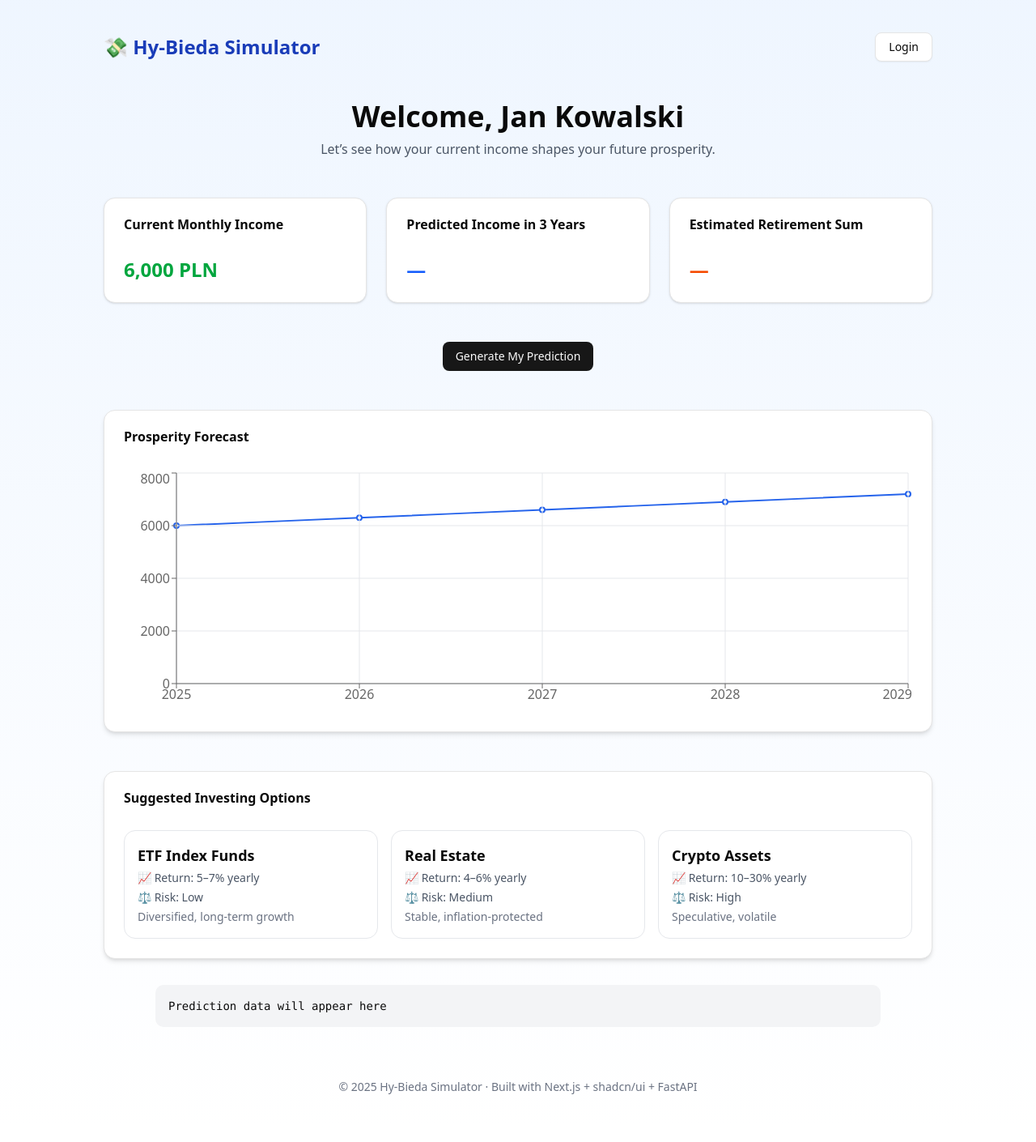
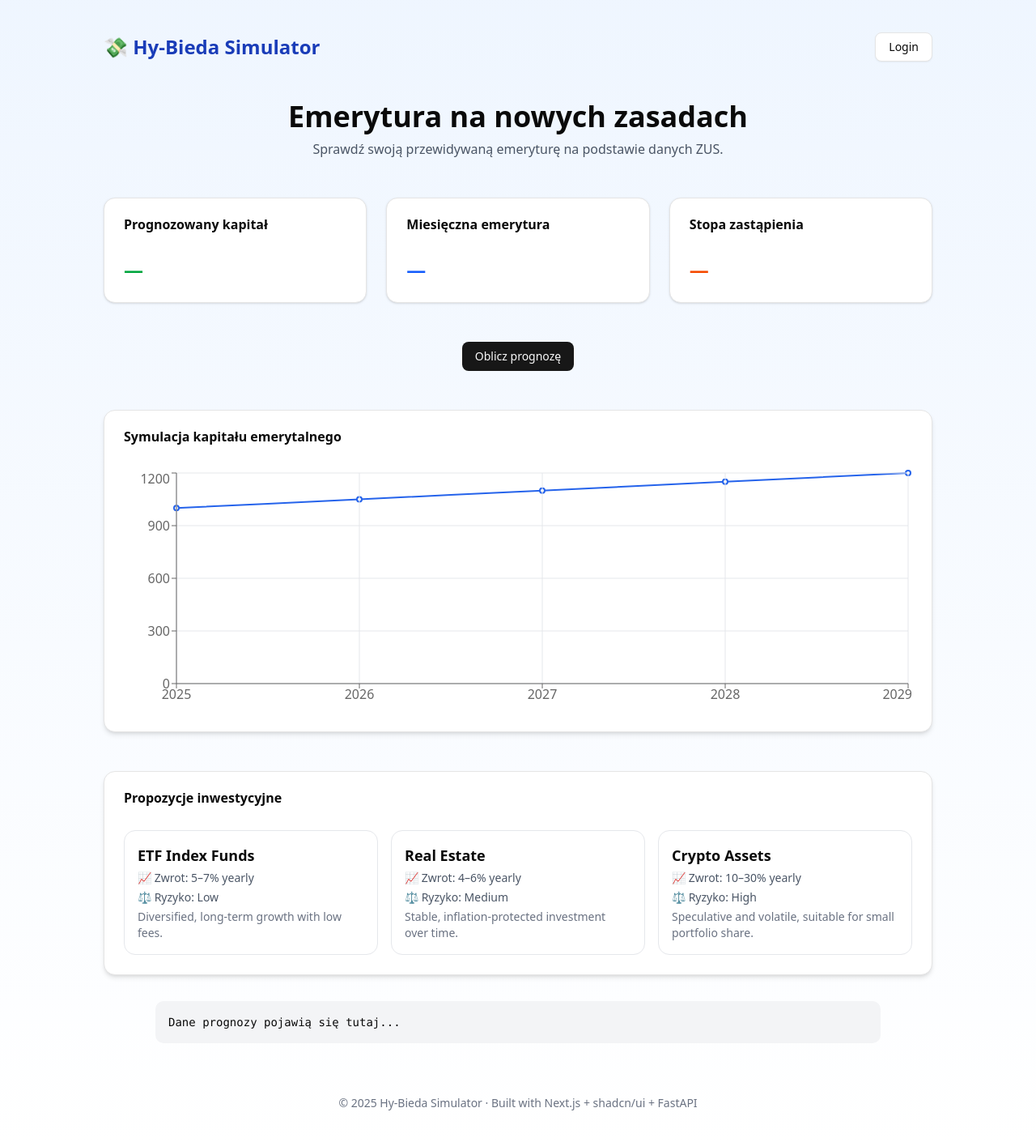
Before and after one commit to bieda-team/hy-bieda-simulator, a Next.js app in the folder frontend/: page / in a window 1280 px wide. Shown: the whole page at 81% size. Built offline with nearby package versions, Linux system fonts and the light colour scheme.

Commit message:
frontend

```diff
--- a/frontend/src/app/page.tsx
+++ b/frontend/src/app/page.tsx
@@ -3,7 +3,15 @@
 import { useState } from 'react'
 import { Card, CardContent, CardHeader, CardTitle } from '@/components/ui/card'
 import { Button } from '@/components/ui/button'
-import { LineChart, Line, CartesianGrid, XAxis, YAxis, Tooltip, ResponsiveContainer } from 'recharts'
+import {
+  LineChart,
+  Line,
+  CartesianGrid,
+  XAxis,
+  YAxis,
+  Tooltip,
+  ResponsiveContainer,
+} from 'recharts'
 
 export default function LandingPage() {
   const [loading, setLoading] = useState(false)
@@ -17,9 +25,20 @@ export default function LandingPage() {
         method: 'POST',
         headers: { 'Content-Type': 'application/json' },
         body: JSON.stringify({
-          income: 6000,
-          age: 35,
-          savings: 20000,
+          last_zus_year: 2024,
+          gender: 'Kobieta',
+          birth_month: 1,
+          birth_year: 1980,
+          total_contributions: 250000,
+          capital: 150000,
+          subaccount: 50000,
+          yearly_contributions: 30000,
+          retirement_age_years: 65,
+          retirement_age_months: 0,
+          start_work_year: 2000,
+          current_income: 8000,
+          ofe_member: true,
+          future_income_percent: 100,
         }),
       })
       const json = await res.json()
@@ -31,19 +50,37 @@ export default function LandingPage() {
     }
   }
 
-  // Fake prosperity data for chart (will later come from API)
-  const chartData =
-    prediction?.results ??
-    Array.from({ length: 5 }, (_, i) => ({
-      year: 2025 + i,
-      income: 6000 * (1 + 0.05 * i),
-    }))
+  // Simulated prosperity chart using prediction or placeholder data
+  const chartData = prediction
+    ? Array.from({ length: prediction.years_until_retirement + 1 }, (_, i) => ({
+        year: new Date().getFullYear() + i,
+        pension: prediction.estimated_monthly_pension * (i / (prediction.years_until_retirement || 1)),
+      }))
+    : Array.from({ length: 5 }, (_, i) => ({
+        year: 2025 + i,
+        pension: 1000 * (1 + 0.05 * i),
+      }))
 
-  // Investment options (static for now)
+  // Static investing suggestions
   const investingOptions = [
-    { name: 'ETF Index Funds', return: '5–7% yearly', risk: 'Low', description: 'Diversified, long-term growth' },
-    { name: 'Real Estate', return: '4–6% yearly', risk: 'Medium', description: 'Stable, inflation-protected' },
-    { name: 'Crypto Assets', return: '10–30% yearly', risk: 'High', description: 'Speculative, volatile' },
+    {
+      name: 'ETF Index Funds',
+      return: '5–7% yearly',
+      risk: 'Low',
+      description: 'Diversified, long-term growth with low fees.',
+    },
+    {
+      name: 'Real Estate',
+      return: '4–6% yearly',
+      risk: 'Medium',
+      description: 'Stable, inflation-protected investment over time.',
+    },
+    {
+      name: 'Crypto Assets',
+      return: '10–30% yearly',
+      risk: 'High',
+      description: 'Speculative and volatile, suitable for small portfolio share.',
+    },
   ]
 
   return (
@@ -56,9 +93,9 @@ export default function LandingPage() {
 
       {/* Hero Section */}
       <section className="text-center mb-12">
-        <h2 className="text-4xl font-bold mb-2">Welcome, Jan Kowalski</h2>
+        <h2 className="text-4xl font-bold mb-2">Emerytura na nowych zasadach</h2>
         <p className="text-gray-600">
-          Let’s see how your current income shapes your future prosperity.
+          Sprawdź swoją przewidywaną emeryturę na podstawie danych ZUS.
         </p>
       </section>
 
@@ -66,31 +103,39 @@ export default function LandingPage() {
       <div className="grid grid-cols-1 sm:grid-cols-3 gap-6 max-w-5xl w-full mb-12">
         <Card>
           <CardHeader>
-            <CardTitle>Current Monthly Income</CardTitle>
+            <CardTitle>Prognozowany kapitał</CardTitle>
           </CardHeader>
           <CardContent>
-            <p className="text-2xl font-semibold text-green-600">6,000 PLN</p>
-          </CardContent>
-        </Card>
-
-        <Card>
-          <CardHeader>
-            <CardTitle>Predicted Income in 3 Years</CardTitle>
-          </CardHeader>
-          <CardContent>
-            <p className="text-2xl font-semibold text-blue-600">
-              {prediction?.future_income ? `${prediction.future_income} PLN` : '—'}
+            <p className="text-2xl font-semibold text-green-600">
+              {prediction?.projected_capital
+                ? `${prediction.projected_capital.toLocaleString()} PLN`
+                : '—'}
             </p>
           </CardContent>
         </Card>
 
         <Card>
           <CardHeader>
-            <CardTitle>Estimated Retirement Sum</CardTitle>
+            <CardTitle>Miesięczna emerytura</CardTitle>
+          </CardHeader>
+          <CardContent>
+            <p className="text-2xl font-semibold text-blue-600">
+              {prediction?.estimated_monthly_pension
+                ? `${prediction.estimated_monthly_pension.toLocaleString()} PLN`
+                : '—'}
+            </p>
+          </CardContent>
+        </Card>
+
+        <Card>
+          <CardHeader>
+            <CardTitle>Stopa zastąpienia</CardTitle>
           </CardHeader>
           <CardContent>
             <p className="text-2xl font-semibold text-orange-600">
-              {prediction?.retirement_sum ? `${prediction.retirement_sum} PLN` : '—'}
+              {prediction?.replacement_rate_percent
+                ? `${prediction.replacement_rate_percent.toFixed(1)}%`
+                : '—'}
             </p>
           </CardContent>
         </Card>
@@ -98,18 +143,18 @@ export default function LandingPage() {
 
       {/* Action Button */}
       <Button onClick={fetchPrediction} disabled={loading}>
-        {loading ? 'Calculating...' : 'Generate My Prediction'}
+        {loading ? 'Obliczam...' : 'Oblicz prognozę'}
       </Button>
 
       {/* Prosperity Chart */}
       <Card className="mt-12 w-full max-w-5xl shadow-md">
         <CardHeader>
-          <CardTitle>Prosperity Forecast</CardTitle>
+          <CardTitle>Symulacja kapitału emerytalnego</CardTitle>
         </CardHeader>
         <CardContent>
           <ResponsiveContainer width="100%" height={300}>
             <LineChart data={chartData}>
-              <Line type="monotone" dataKey="income" stroke="#2563eb" strokeWidth={2} />
+              <Line type="monotone" dataKey="pension" stroke="#2563eb" strokeWidth={2} />
               <CartesianGrid stroke="#e5e7eb" />
               <XAxis dataKey="year" />
               <YAxis />
@@ -122,7 +167,7 @@ export default function LandingPage() {
       {/* Investing Options */}
       <Card className="mt-12 w-full max-w-5xl shadow-md">
         <CardHeader>
-          <CardTitle>Suggested Investing Options</CardTitle>
+          <CardTitle>Propozycje inwestycyjne</CardTitle>
         </CardHeader>
         <CardContent className="grid sm:grid-cols-3 gap-4">
           {investingOptions.map((opt) => (
@@ -131,8 +176,8 @@ export default function LandingPage() {
               className="rounded-xl border border-gray-200 p-4 hover:shadow-lg transition"
             >
               <h3 className="text-lg font-semibold mb-1">{opt.name}</h3>
-              <p className="text-sm text-gray-600 mb-1">📈 Return: {opt.return}</p>
-              <p className="text-sm text-gray-600 mb-1">⚖️ Risk: {opt.risk}</p>
+              <p className="text-sm text-gray-600 mb-1">📈 Zwrot: {opt.return}</p>
+              <p className="text-sm text-gray-600 mb-1">⚖️ Ryzyko: {opt.risk}</p>
               <p className="text-sm text-gray-500">{opt.description}</p>
             </div>
           ))}
@@ -141,7 +186,9 @@ export default function LandingPage() {
 
       {/* JSON Output */}
       <pre className="mt-8 text-sm bg-gray-100 rounded-lg p-4 w-full max-w-4xl overflow-auto">
-        {prediction ? JSON.stringify(prediction, null, 2) : 'Prediction data will appear here'}
+        {prediction
+          ? JSON.stringify(prediction, null, 2)
+          : 'Dane prognozy pojawią się tutaj...'}
       </pre>
 
       {/* Footer */}
```
Also changed, not shown: 1 other file (tests, documents, lock files or other folders).
